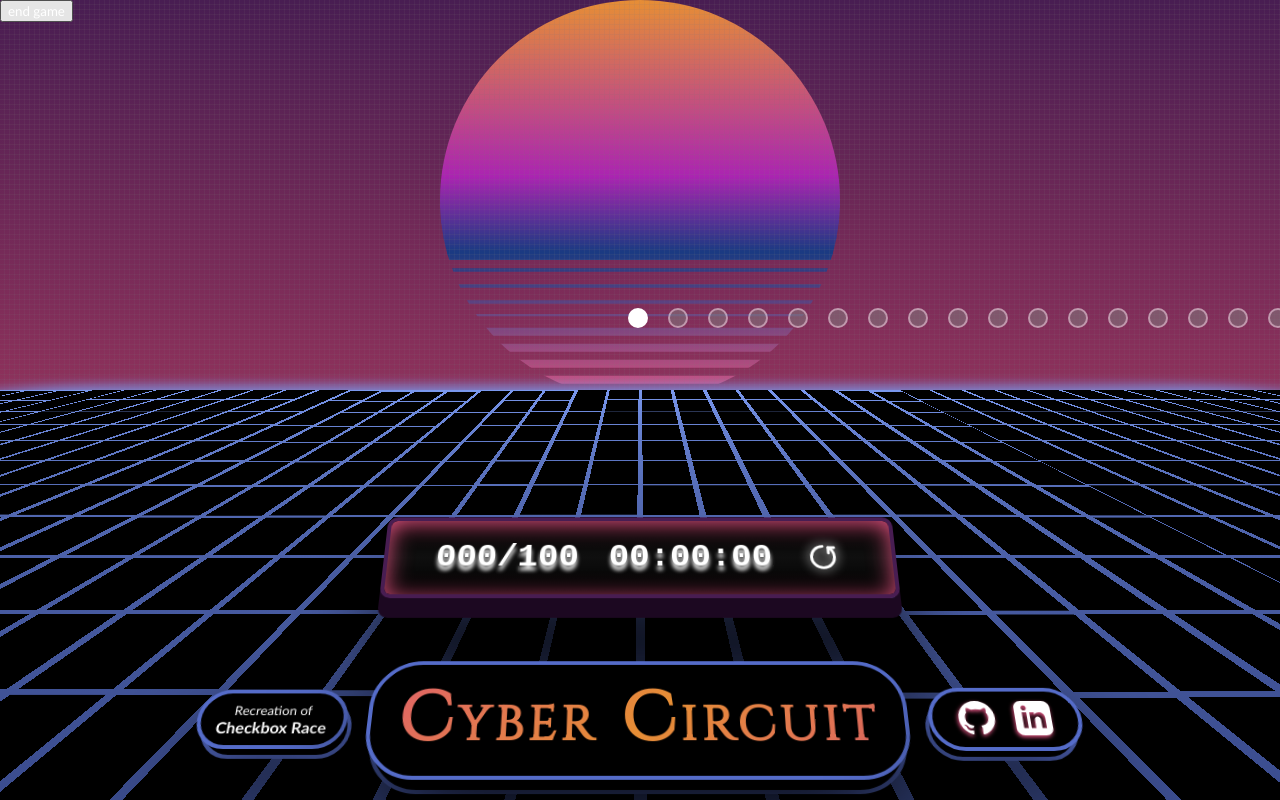
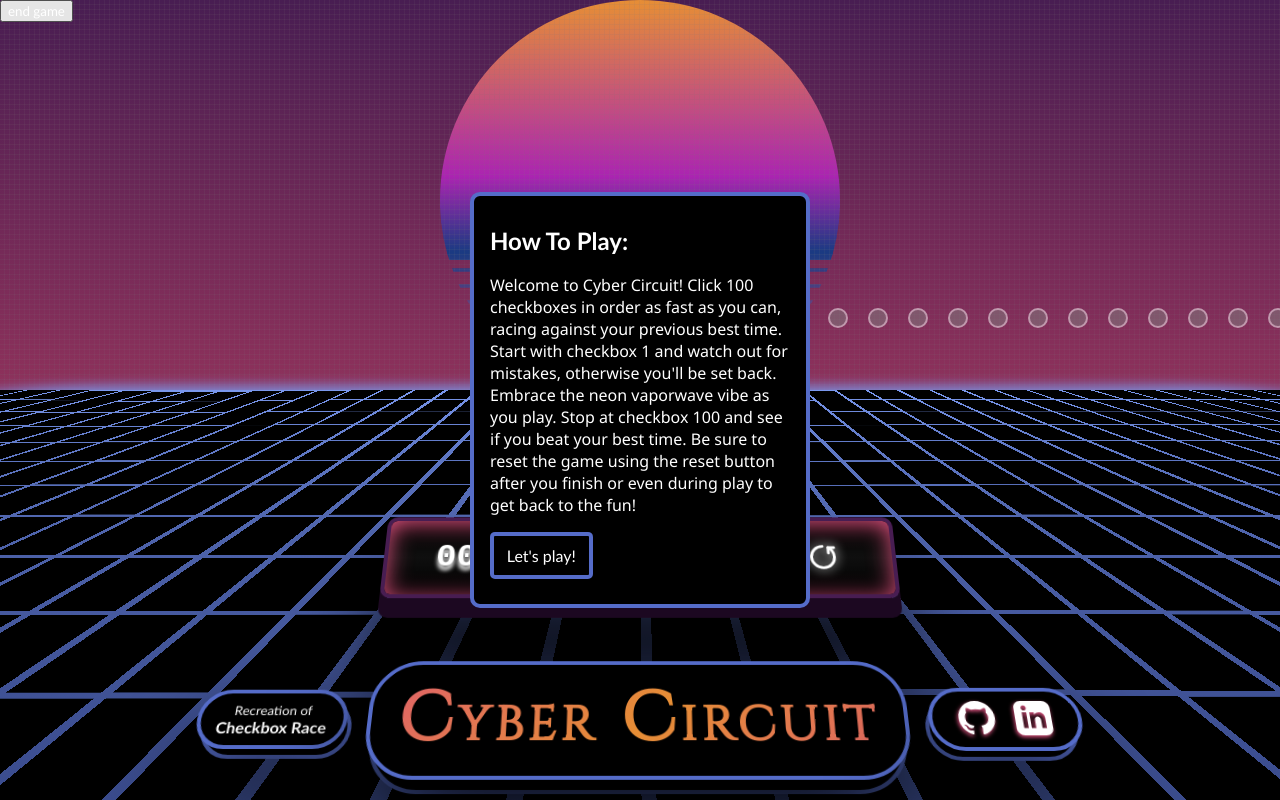
Before and after one commit to Its-A-Mia/SunsetSurfer, a React (Create React App) app: page / in a window 1280 px wide. Shown: the top 800 px of the page. Built offline with nearby package versions, Linux system fonts and the light colour scheme.

Commit message:
added an instructions window

```diff
--- a/src/App.js
+++ b/src/App.js
@@ -3,6 +3,7 @@ import Background from './components/Background/Background.js';
 import Checkboxes from './components/Checkboxes/Checkboxes.js';
 import Footer from './components/Footer/Footer.js';
 import ScoreBar from './components/ScoreBar/ScoreBar.js';
+import Instructions from './components/StarterMessage/Instructions.js';
 
 // many props are passed down, context is best fit
 export const GameContext = createContext();
@@ -53,6 +54,7 @@ function App() {
   return (
     <div className="App" onClick={onClickApp}>
       <GameContext.Provider value={{ currentKey, setCurrentKey, checkpoint, setCheckpoint, startGame }}>
+        <Instructions />
         <button onClick={(e) => endGame(e)} style={{ position: 'fixed', inset: '0 auto auto 0', zIndex: '2' }}>
           end game
         </button>
--- a/src/components/Background/Background.css
+++ b/src/components/Background/Background.css
@@ -44,13 +44,13 @@
 
 @keyframes wave {
   0% {
+    transform: translate(0);
+  }
+  50% {
     transform: rotateX(12deg) translate(7px, -5px);
   }
-  50% {
+  100% {
     transform: translate(0);
-  }
-  100% {
-    transform: rotateX(12deg) translate(7px, -5px);
   }
 }
 
--- a/src/components/Checkbox/Checkbox.css
+++ b/src/components/Checkbox/Checkbox.css
@@ -1,3 +1,7 @@
+.checkbox-container {
+  position: relative;
+}
+
 input[type='checkbox'] {
   appearance: none;
   background-color: #fff;
--- a/src/components/Checkbox/Checkbox.js
+++ b/src/components/Checkbox/Checkbox.js
@@ -1,10 +1,11 @@
-import React, { useContext, useEffect } from 'react';
+import React, { useContext, useEffect, useState } from 'react';
 import './Checkbox.css';
 import '../Checkboxes/Checkboxes.js';
 import { GameContext } from '../../App';
 
 const Checkbox = (props) => {
   const { currentKey, setCurrentKey, checkpoint, setCheckpoint, startGame } = useContext(GameContext);
+  const [isPulseAnimationActive, setIsPulseAnimationActive] = useState('false');
 
   function getRandomInteger(max, min) {
     return Math.random() * (max - min + 1) + min;
@@ -16,6 +17,7 @@ const Checkbox = (props) => {
       setCheckpoint('gameStart'); //sets checkpoint to 1 allowing timer logic to run (next changecheckpoint() call in Timer.js)
       startGame();
     }
+
     setCurrentKey(currentKey + 1);
   }
 
@@ -44,7 +46,6 @@ const Checkbox = (props) => {
         checked={props.listId < currentKey || currentKey === 101}
         onClick={props.listId === currentKey ? (e) => onClickCheckbox(e) : undefined}
       />
-      <span className="checkmark"></span>
     </div>
   );
 };
--- /dev/null
+++ b/src/components/StarterMessage/Instructions.css
@@ -0,0 +1,44 @@
+.instructions-container {
+  position: absolute;
+  max-width: 300px;
+  z-index: 1;
+  left: 50%;
+  top: 50%;
+  transform: translate(-50%, -50%);
+  border-radius: 10px;
+  padding: 0.6em 1em;
+  background: black;
+  border: solid #556cc9 4px;
+}
+
+.instruction-body {
+  font-size: 1rem;
+  font-family: 'Segoe UI', Tahoma, Geneva, Verdana, sans-serif;
+}
+
+.lets-play {
+  margin: 1em auto;
+  padding: 0.6em 0.8em;
+  cursor: pointer;
+  border-radius: 5px;
+  border: solid #556cc9 0.25em;
+  font-size: 1rem;
+  background-color: black;
+  transition: background-color 200ms;
+}
+
+.lets-play:hover {
+  background-color: #7a98ed;
+}
+
+@media (max-width: 1000px) {
+  .startermessage {
+    left: 45%;
+  }
+}
+
+@media (max-width: 400px) {
+  .startermessage {
+    left: 33%;
+  }
+}
--- /dev/null
+++ b/src/components/StarterMessage/Instructions.js
@@ -0,0 +1,26 @@
+import React from 'react';
+import './Instructions.css';
+
+const Instructions = () => {
+  const handleClick = () => {
+    const instructions = document.querySelector('.instructions-container');
+    instructions.style.display = 'none';
+  };
+
+  return (
+    <div className="instructions-container">
+      <h2>How To Play:</h2>
+      <p className="instruction-body">
+        Welcome to Cyber Circuit! Click 100 checkboxes in order as fast as you can, racing against your previous best
+        time. Start with checkbox 1 and watch out for mistakes, otherwise you'll be set back. Embrace the neon vaporwave
+        vibe as you play. Stop at checkbox 100 and see if you beat your best time. Be sure to reset the game using the
+        reset button after you finish or even during play to get back to the fun!
+      </p>
+      <button className="lets-play" onClick={() => handleClick()}>
+        Let's play!
+      </button>
+    </div>
+  );
+};
+
+export default Instructions;
```
Also changed, not shown: src/components/StarterMessage/StarterMessage.css (deleted, +0 -17 lines), src/components/StarterMessage/StarterMessage.js (deleted, +0 -8 lines).
